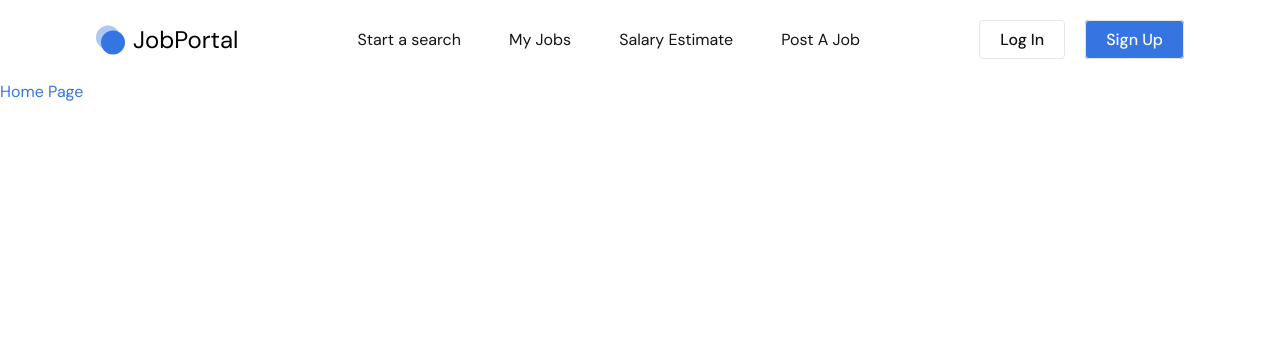
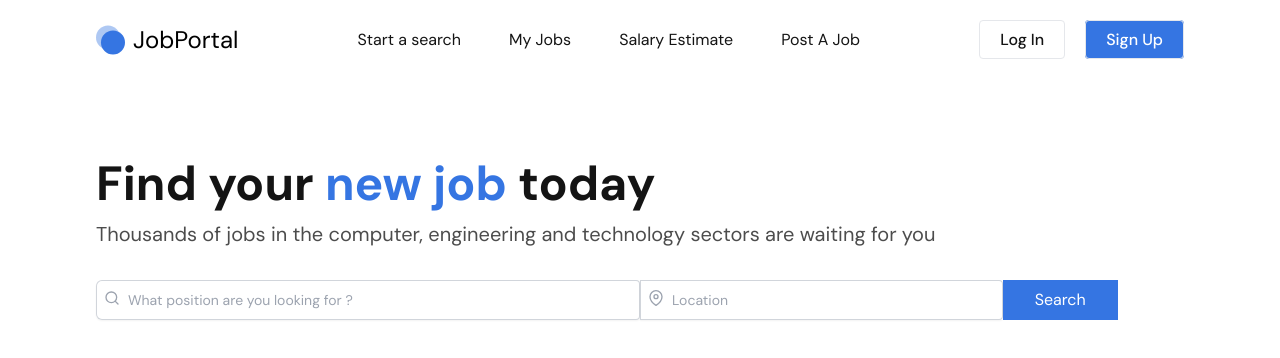
Before and after one commit to HasuHasmath/MERN-Job-Portal, a React (Vite) app: page / in a window 1280 px wide. Shown: the top 358 px of the page. Built offline with nearby package versions, Linux system fonts and the light colour scheme.

Commit message:
End of Banner Section

```diff
--- a/src/Pages/Home.jsx
+++ b/src/Pages/Home.jsx
@@ -1,9 +1,16 @@
+import Banner from "../components/Banner"
+import { useState } from "react"
 
 const Home = () => {
+  const [query , setQuery] = useState("")
+  const handleInputChange = (event) =>{
+  setQuery(event.target.value)
+  }
+  console.log(query)
   return (
-    <div className="text-blue">
-      Home Page
-    </div>
+  <div>
+    <Banner query={query} handleInputChange={handleInputChange}/>
+  </div>
   )
 }
 
--- /dev/null
+++ b/src/components/Banner.jsx
@@ -0,0 +1,53 @@
+import React, { useState } from "react";
+import {FiMapPin, FiSearch} from "react-icons/fi"
+
+const Banner = ({query,handleInputChange}) => {
+  // const [query, setQuery] = useState("");
+  // const handleInputChange = (event) => {
+  //   setQuery(event.target.value);
+  //};
+
+  return (
+    <div className="max-w-screen-2xl container mx-auto xl:px-24 p-4 md:py-20 py-14">
+      <h1 className="text-5xl font-bold text-primary mb-3">
+        Find your <span className="text-blue">new job</span> today
+      </h1>
+      <p className="text-xl text-black/70 mb-8">
+        Thousands of jobs in the computer, engineering and technology sectors
+        are waiting for you
+      </p>
+      <form>
+        <div className="flex justify-start md:flex-row flex-col md:gap-0 gap-4">
+          <div className="flex md:rounded-s-md rounded shadow-sm ring-1 ring-inset ring-gray-300 focus-within:ring-2 focus-within:ring-inset focus-within:ring-indigo-600 md:w-1/2 w-full ">
+            <input
+              type="text"
+              name="title"
+              id="title"
+              placeholder="What position are you looking for ?"
+              className="block flex-1 border-0 bg-transparent py-1.5 pl-8 text-gray-900 placeholder:text-gray-400
+              focus:right-0 sm:text-sm sm:leading-6"
+              onChange={handleInputChange}
+              value={query}
+            />
+            <FiSearch className="absolute mt-2.5 ml-2 text-gray-400 " />
+          </div>
+          <div className="flex md:rounded-s-none rounded shadow-sm ring-1 ring-inset ring-gray-300 focus-within:ring-2 focus-within:ring-inset focus-within:ring-indigo-600 md:w-1/3 w-full ">
+            <input
+              type="text"
+              name="title"
+              id="title"
+              placeholder="Location"
+              className="block flex-1 border-0 bg-transparent py-1.5 pl-8 text-gray-900 placeholder:text-gray-400
+              focus:right-0 sm:text-sm sm:leading-6"
+              value={""}
+            />
+            <FiMapPin className="absolute mt-2.5 ml-2 text-gray-400 " />
+          </div>
+          <button type="submit" className="bg-blue py-2 px-8 text-white md:rounded-none rounded">Search</button>
+        </div>
+      </form>
+    </div>
+  );
+};
+
+export default Banner;
```
Also changed, not shown: .eslintrc.cjs.
